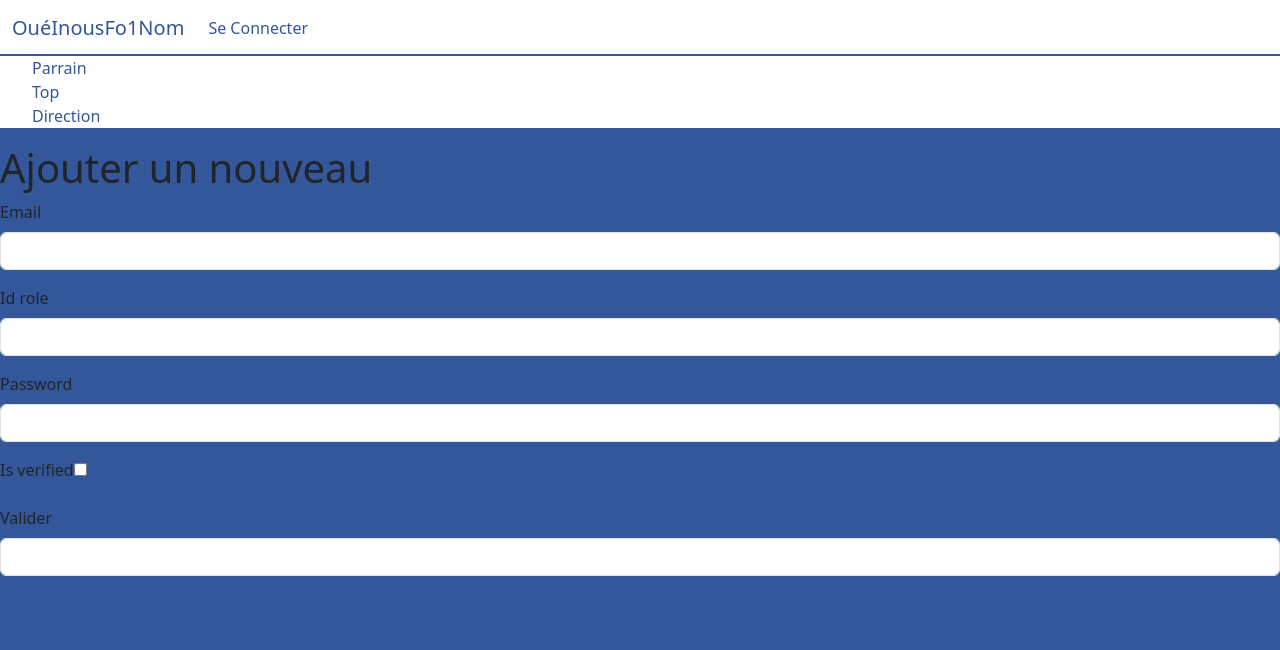
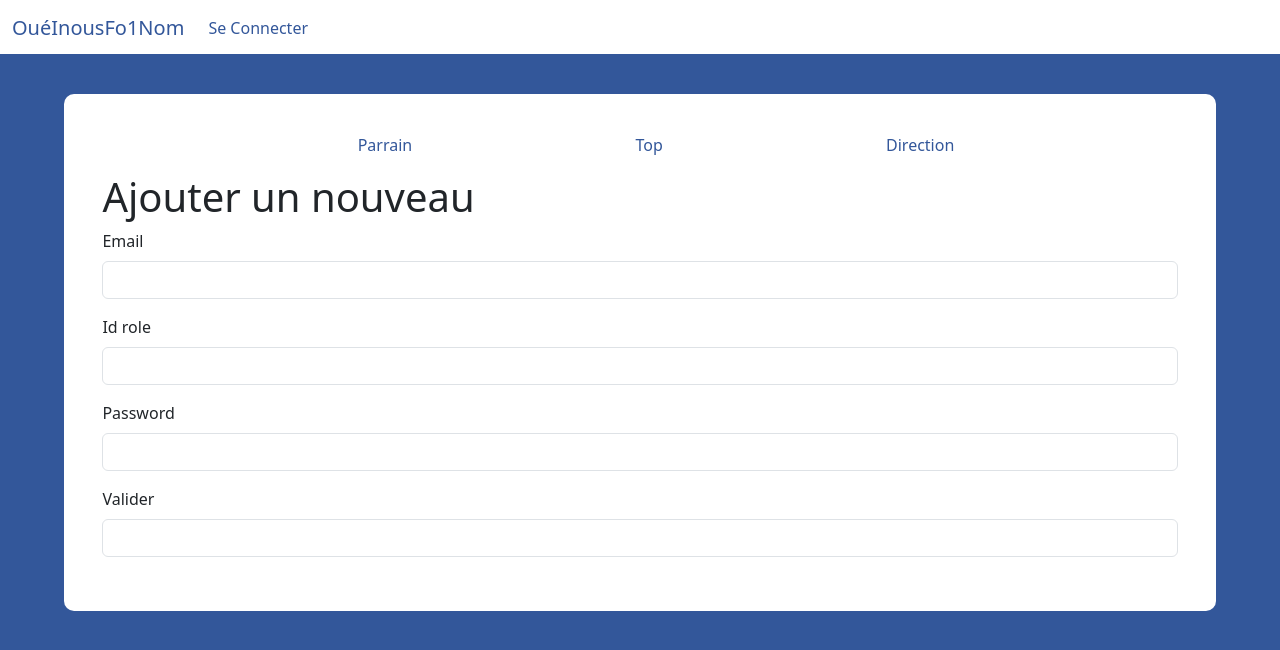
Before and after one commit to YannickLeCam/tutorat, a Symfony app: template templates/registration/manual.html.twig in a window 1280 px wide. Shown: the top 650 px of the page. Run offline with Twig, Linux system fonts and the light colour scheme; the template is opened without the code that fills it, so the values that code supplies are empty; form fields are guessed from the names that the template uses; style sheets or scripts are compiled from the project's sources; some libraries are stand-ins or nearby versions.

Commit message:
Add(CSSing Création de compte Admin pannel)

```diff
--- a/public/CSS/style.css
+++ b/public/CSS/style.css
@@ -158,6 +158,40 @@ nav a:hover{
     color: var(--orange) !important;
 }
 .nav-item:hover::after,.dropdown-item:hover::after{
+    transform: scaleX(1);
+    transform-origin: bottom left;
+}
+
+/*
+==========================================================
+NAV BAR CREATION COMPTE
+==========================================================
+*/
+
+#navManualRegister ul{
+    width: 100%;
+    display: flex;
+    justify-content: space-evenly;
+}
+
+#navManualRegister li{
+    position: relative;
+}
+
+#navManualRegister li::after{
+    content: '';
+    position: absolute;
+    width: 100%;
+    transform: scaleX(0);
+    height: 2px;
+    bottom: 0;
+    left: 0;
+    background-color: var(--orange);
+    transform-origin: bottom right;
+    transition: transform 0.3s ease-out;
+}
+
+#navManualRegister li:hover::after{
     transform: scaleX(1);
     transform-origin: bottom left;
 }
--- a/templates/registration/manual.html.twig
+++ b/templates/registration/manual.html.twig
@@ -4,7 +4,8 @@
 {% block title %}Register{% endblock %}
 
 {% block body %}
-<nav>
+<div id="wrapper">
+    <nav id="navManualRegister">
         <ul>
             <li><a href="{{path('app_registerManual',{role:'parrain'})}}">Parrain</a></li>
             <li><a href="{{path('app_registerManual',{role:'top'})}}">Top</a></li>
@@ -12,12 +13,26 @@
         </ul>
     </nav>
     <h1>Ajouter un nouveau {{role}}</h1>
-{{ form_start(form) }}
+    {{ form_start(form, {'attr': {'class': 'form'}}) }}
+        <div class="row">
             {{ form_row(form.email) }}
+        </div>
+
+        <div class="row">
             {{ form_row(form.idRole) }}
+        </div>
+
+        <div class="row">
             {{ form_row(form.password) }}
-    {{ form_row(form.isVerified) }}
+        </div>
+
+        <div class="row">
+            <div class="col-md-12 buttonDivForm">
                 {{ form_row(form.Valider) }}
+            </div>
+        </div>
     {{ form_end(form) }}
+</div>
+
 
 {% endblock %}
```
Also changed, not shown: src/Form/NouvAccountType.php (+20 -10 lines). Lines whose indentation alone changed are shown as unchanged.
